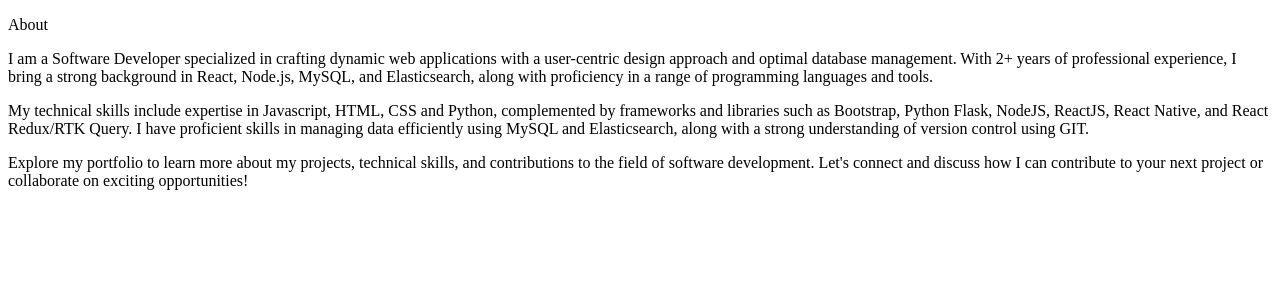
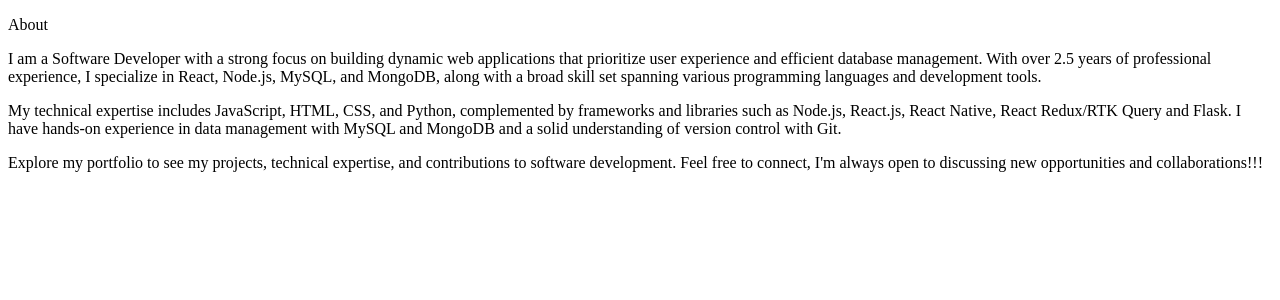
Before and after one commit to vishal-jagamani/portfolio, a Next.js app: page /About/page in a window 1280 px wide. Shown: the top 300 px of the page. Built offline with nearby package versions, Linux system fonts and the light colour scheme.

Commit message:
data change

```diff
--- a/src/assets/data/experience.json
+++ b/src/assets/data/experience.json
@@ -1,7 +1,7 @@
 [
     {
         "id": 2,
-        "companyName": "PortDev India Pvt. Ltd.",
+        "companyName": "PortDev India Pvt. Ltd. (Portqii)",
         "role": "Software Developer",
         "duration": "July 2022 - Present",
         "description": "Led the development of full-stack applications using React and Node.js, delivering optimized solutions that improved user engage. Implemented Elasticsearch for data search, resulting in a 40% reduction in data retrieval time. Developed secure RESTful APIs using Node.js and MongoDB, integrating JWT for authentication and authorization.",
@@ -42,7 +42,7 @@
     },
     {
         "id": 1,
-        "companyName": "PortDev India Pvt. Ltd.",
+        "companyName": "PortDev India Pvt. Ltd. (Portqii)",
         "role": "Software Developer (Intern)",
         "duration": "March - June 2022",
         "description": "Participated in internship programs, gaining hands-on experience in full-stack development with projects involving React, Node.js with Express.js and MySQL database demonstrating versatility and skill in diverse technology stacks.",
--- a/src/assets/data/projects.json
+++ b/src/assets/data/projects.json
@@ -12,7 +12,7 @@
             },
             {
                 "id": 2,
-                "name": "Vite"
+                "name": "NextJS"
             },
             {
                 "id": 3,
@@ -101,7 +101,7 @@
             },
             {
                 "id": 2,
-                "name": "Vite"
+                "name": "NextJS"
             },
             {
                 "id": 3,
--- a/src/pages/About/page.tsx
+++ b/src/pages/About/page.tsx
@@ -2,13 +2,13 @@
 
 const about = [
     {
-        text: `I am a Software Developer specialized in crafting dynamic web applications with a user-centric design approach and optimal database management. With 2+ years of professional experience, I bring a strong background in React, Node.js, MySQL, and Elasticsearch, along with proficiency in a range of programming languages and tools.`,
+        text: `I am a Software Developer with a strong focus on building dynamic web applications that prioritize user experience and efficient database management. With over 2.5 years of professional experience, I specialize in React, Node.js, MySQL, and MongoDB, along with a broad skill set spanning various programming languages and development tools.`,
     },
     {
-        text: `My technical skills include expertise in Javascript, HTML, CSS and Python, complemented by frameworks and libraries such as Bootstrap, Python Flask, NodeJS, ReactJS, React Native, and React Redux/RTK Query. I have proficient skills in managing data efficiently using MySQL and Elasticsearch, along with a strong understanding of version control using GIT.`,
+        text: `My technical expertise includes JavaScript, HTML, CSS, and Python, complemented by frameworks and libraries such as Node.js, React.js, React Native, React Redux/RTK Query and Flask. I have hands-on experience in data management with MySQL and MongoDB and a solid understanding of version control with Git.`,
     },
     {
-        text: `Explore my portfolio to learn more about my projects, technical skills, and contributions to the field of software development. Let's connect and discuss how I can contribute to your next project or collaborate on exciting opportunities!`,
+        text: `Explore my portfolio to see my projects, technical expertise, and contributions to software development. Feel free to connect, I'm always open to discussing new opportunities and collaborations!!!`,
     },
 ];
 
--- a/src/pages/Contact/page.tsx
+++ b/src/pages/Contact/page.tsx
@@ -12,7 +12,7 @@
                     <p className="my-4 text-base font-semibold md:text-lg">🚀 Contact me for your next Project or Query!</p>
                     <div className="flex flex-col justify-center">
                         <p className="my-4">
-                            While I&apos;m currently dedicated to my full-time role at PortDev India Pvt. Ltd., but I&apos;m always excited about
+                            While I&apos;m currently dedicated to my full-time role at PortDev India Pvt. Ltd. (Portqii), but I&apos;m always excited about
                             collaborating on side projects and queries in web development, cloud infrastructure, or software architecture. Need
                             assistance or collaboration? Let&apos;s connect!
                         </p>
```
